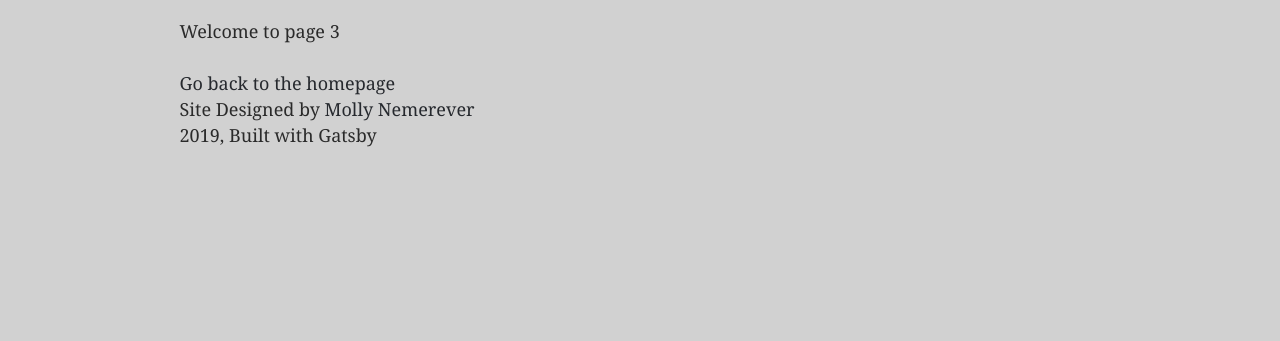
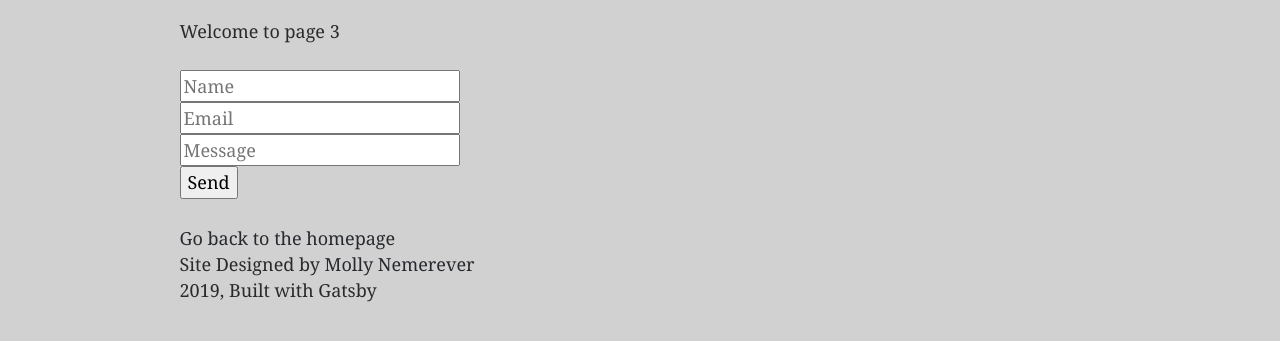
Before and after one commit to mollynemerever/first_gatsby_site, a Gatsby site: page /page-3 in a window 1280 px wide. Shown: the part 229-570 px from the top of the page. Built offline with nearby package versions, Linux system fonts and the light colour scheme; Gatsby itself is replaced by a stand-in of ours.

Commit message:
contact form functionality complete

```diff
--- a/src/pages/index.js
+++ b/src/pages/index.js
@@ -19,7 +19,7 @@ const IndexPage = () => (
     </p>
     <Link to="/page-2/">Projects</Link>
     <br />
-    <Link to="/page-3/">Contact</Link>
+    <Link to="/page-3/">Contact Me</Link>
   </Layout>
 )
 
--- a/src/pages/page-3.js
+++ b/src/pages/page-3.js
@@ -9,6 +9,34 @@ const ThirdPage = () => (
     <SEO title="Contact" />
     <h1>Contact Me</h1>
     <p>Welcome to page 3</p>
+    <form action="https://formspree.io/davidlee327@gmail.com" method="POST">
+      <label>
+        <input placeholder="Name" type="text" required="required" name="name" />
+      </label>{" "}
+      <br />
+      <label>
+        <input
+          placeholder="Email"
+          type="email"
+          name="_replyto"
+          required="required"
+        />
+      </label>
+      <br />
+      <label>
+        <input
+          placeholder="Message"
+          type="text"
+          required="required"
+          name="message"
+        />
+      </label>
+      <br />
+      <button type="submit" value="Send">
+        {" "}
+        Send{" "}
+      </button>
+    </form>
     <Link to="/">Go back to the homepage</Link>
   </Layout>
 )
```
